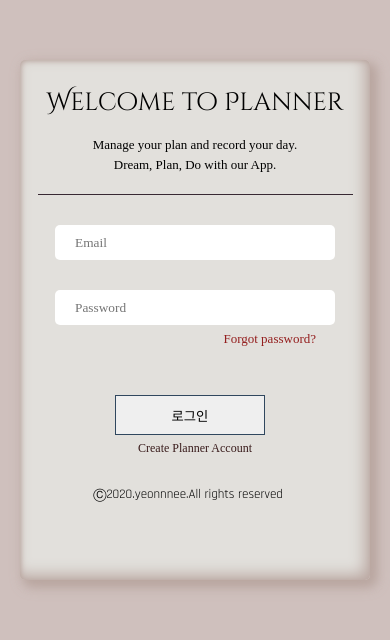
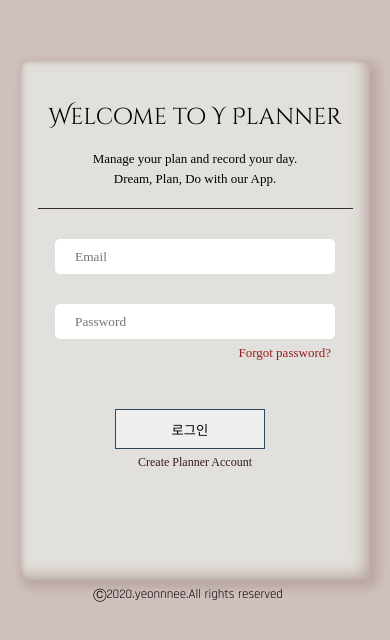
Before and after one commit to yeonnnee/React_Planner, a React (Create React App) app: page /logIn in a window 390 px wide. Shown: the part 102-742 px from the top of the page. Built offline with nearby package versions, Linux system fonts and the light colour scheme; no server answers; a web font is replaced by a local one.

Commit message:
media query

```diff
--- a/src/components/msg/WelcomeMessage.jsx
+++ b/src/components/msg/WelcomeMessage.jsx
@@ -17,6 +17,9 @@ const Header = styled.div`
 const Title = styled.div`
   font-family: "Cinzel Decorative", cursive;
   font-size: 25px;
+  @media only screen and (max-width: 640px) {
+    font-size: 23px;
+  }
 `;
 const Describe = styled.div`
   font-size: 13px;
@@ -28,7 +31,7 @@ const Describe = styled.div`
 const WelcomeMessage = () => {
   return (
     <Header>
-      <Title>Welcome to Planner</Title>
+      <Title>Welcome to Y Planner</Title>
       <Describe>
         Manage your plan and record your day.
         <br /> Dream, Plan, Do with our App.
--- a/src/screens/Account/AccountPresenter.jsx
+++ b/src/screens/Account/AccountPresenter.jsx
@@ -7,6 +7,9 @@ const Container = styled.div`
   display: flex;
   flex-direction: column;
   align-items: center;
+  @media only screen and (max-width: 640px) {
+    margin-bottom: 10px;
+  }
 `;
 const Header = styled.div`
   height: 30px;
--- a/src/screens/Account/DeleteAccount/styles.jsx
+++ b/src/screens/Account/DeleteAccount/styles.jsx
@@ -4,10 +4,16 @@ export const Container = styled.div`
   width: 90%;
   height: 450px;
   margin-left: 30px;
+  @media only screen and (max-width: 640px) {
+    height: 430px;
+  }
 `;
 export const Header = styled.div`
   font-size: 20px;
   margin-bottom: 25px;
+  @media only screen and (max-width: 640px) {
+    margin-bottom: 10px;
+  }
 `;
 export const Text = styled.div`
   font-size: 13px;
--- a/src/screens/Account/ResetPw/styles.jsx
+++ b/src/screens/Account/ResetPw/styles.jsx
@@ -6,6 +6,9 @@ export const Container = styled.div`
   flex-direction: column;
   align-items: center;
   padding: 20px;
+  @media only screen and (max-width: 640px) {
+    margin-bottom: 100px;
+  }
 `;
 export const Text = styled.div`
   font-size: 18px;
@@ -27,6 +30,9 @@ export const Error = styled.div`
   font-size: 12px;
   color: red;
   line-height: 1.5;
+  @media only screen and (max-width: 640px) {
+    top: -17px;
+  }
 `;
 export const Button = styled.button`
   outline: none;
--- a/src/screens/Account/Verification/styles.jsx
+++ b/src/screens/Account/Verification/styles.jsx
@@ -13,6 +13,8 @@ export const Container = styled.div`
 
   @media only screen and (max-width: 640px) {
     margin-left: 35px;
+    margin-top: 50px;
+    margin-bottom: 80px;
   }
 `;
 export const Header = styled.div`
--- a/src/screens/Auth/styles.jsx
+++ b/src/screens/Auth/styles.jsx
@@ -6,6 +6,13 @@ export const Container = styled.div`
   display: flex;
   flex-direction: column;
   align-items: center;
+  @media only screen and (max-width: 640px) {
+    height: 95%;
+    margin-top: 0;
+    justify-content: center;
+    position: relative;
+    top: -20px;
+  }
 `;
 export const PasswordLink = styled(Link)`
   text-decoration: none;
@@ -14,6 +21,10 @@ export const PasswordLink = styled(Link)`
   align-self: flex-end;
   padding-right: 54px;
   color: rgb(148, 30, 30);
+  @media only screen and (max-width: 640px) {
+    position: relative;
+    right: -15px;
+  }
 `;
 export const SignUpLink = styled(Link)`
   text-decoration: none;
--- a/src/screens/Challenge/Enroll/styles.jsx
+++ b/src/screens/Challenge/Enroll/styles.jsx
@@ -6,6 +6,10 @@ export const Container = styled.div`
   display: flex;
   flex-direction: column;
   align-items: center;
+  @media only screen and (max-width: 640px) {
+    height: 430px;
+    margin-top: 0;
+  }
 `;
 
 export const Header = styled.div`
--- a/src/screens/FindPassword/styles.jsx
+++ b/src/screens/FindPassword/styles.jsx
@@ -5,6 +5,13 @@ export const Container = styled.div`
   display: flex;
   flex-direction: column;
   align-items: center;
+  @media only screen and (max-width: 640px) {
+    height: 95%;
+    margin-top: 0;
+    justify-content: center;
+    position: relative;
+    top: -50px;
+  }
 `;
 export const Title = styled.div`
   font-size: 20px;
@@ -21,6 +28,9 @@ export const Input = styled.input`
   outline: none;
   width: 350px;
   padding: 10px 20px;
+  @media only screen and (max-width: 640px) {
+    width: 250px;
+  }
 `;
 export const Section = styled.div`
   margin-top: 30px;
--- a/src/screens/Home/styles.jsx
+++ b/src/screens/Home/styles.jsx
@@ -19,12 +19,22 @@ export const Container = styled.div`
   align-items: center;
   justify-content: space-around;
   animation: ${FadeIn} 1s linear;
+  @media only screen and (max-width: 640px) {
+    height: 95%;
+    margin-top: 0;
+    justify-content: center;
+    position: relative;
+    top: -20px;
+  }
 `;
 
 export const Section = styled.div`
   display: flex;
   flex-direction: column;
   align-items: center;
+  @media only screen and (max-width: 640px) {
+    margin: 20px 0;
+  }
 `;
 export const Text = styled.div`
   font-size: 13px;
--- a/src/screens/Monthly/styles.jsx
+++ b/src/screens/Monthly/styles.jsx
@@ -8,6 +8,10 @@ export const Container = styled.div`
   display: flex;
   flex-direction: column;
   align-items: center;
+  @media only screen and (max-width: 640px) {
+    height: 430px;
+    top: -30px;
+  }
 `;
 
 export const AddLink = styled(Link)`
--- a/src/screens/SignUp/styles.jsx
+++ b/src/screens/SignUp/styles.jsx
@@ -16,16 +16,17 @@ export const Container = styled.div`
   display: flex;
   flex-direction: column;
   align-items: center;
+  @media only screen and (max-width: 640px) {
+    height: 95%;
+    position: relative;
+    top: -20px;
+  }
 `;
 
 export const Title = styled.span`
   font-size: 25px;
   font-family: "Cinzel Decorative", cursive;
   margin: 20px 0;
-
-  @media only screen and (max-width: 640px) {
-    margin: 0;
-  }
 `;
 
 export const Wrapper = styled.div`
@@ -33,10 +34,17 @@ export const Wrapper = styled.div`
   height: 300px;
   width: 100%;
   animation: ${FadeIn} 1s linear;
+  @media only screen and (max-width: 640px) {
+    margin-top: 0;
+  }
 `;
 export const Section = styled.div`
   display: flex;
   font-family: "Life Savers", cursive;
+  @media only screen and (max-width: 640px) {
+    height: 40px;
+    margin-top: 75px;
+  }
 `;
 export const Button = styled.button`
   width: 150px;
@@ -51,7 +59,6 @@ export const Button = styled.button`
   @media only screen and (max-width: 640px) {
     width: 100px;
     height: 30px;
-    margin-top: 5px;
   }
 `;
 
@@ -69,6 +76,9 @@ export const Error = styled.span`
   font-size: 12px;
   color: red;
   line-height: 1.5;
+  @media only screen and (max-width: 640px) {
+    top: -8px;
+  }
 `;
 
 // SIGN-UP SUCCESS
@@ -94,7 +104,11 @@ export const Form = styled.div`
   grid-template-columns: 105px 400px;
   gap: 10px;
   @media only screen and (max-width: 640px) {
-    margin: 5px 0;
+    margin: 0 0 7px 0;
+    display: flex;
+    flex-direction: column;
+    align-items: center;
+    height: 80px;
   }
 `;
 export const Label = styled.label`
@@ -104,7 +118,9 @@ export const Label = styled.label`
   align-items: center;
   justify-content: flex-end;
   @media only screen and (max-width: 640px) {
-    font-size: 12px;
+    width: 80%;
+    justify-content: flex-start;
+    height: 20px;
   }
 `;
 export const Input = styled.input`
@@ -117,7 +133,8 @@ export const Input = styled.input`
     border: ${(props) => (props.error ? "1px solid red" : "2px solid #20639b")};
   }
   @media only screen and (max-width: 640px) {
-    width: 50%;
+    width: 80%;
+    padding: 13px 20px;
   }
 `;
 
@@ -130,4 +147,9 @@ export const Info = styled.div`
   align-items: center;
   position: relative;
   top: -18px;
+  @media only screen and (max-width: 640px) {
+    width: 80%;
+    top: -13px;
+    margin-left: 40px;
+  }
 `;
--- a/src/screens/Tasks/styles.jsx
+++ b/src/screens/Tasks/styles.jsx
@@ -7,6 +7,9 @@ export const List = styled.ul`
   display: flex;
   flex-direction: column;
   overflow: auto;
+  @media only screen and (max-width: 640px) {
+    height: 290px;
+  }
 `;
 
 export const ListItem = styled.li`
```
